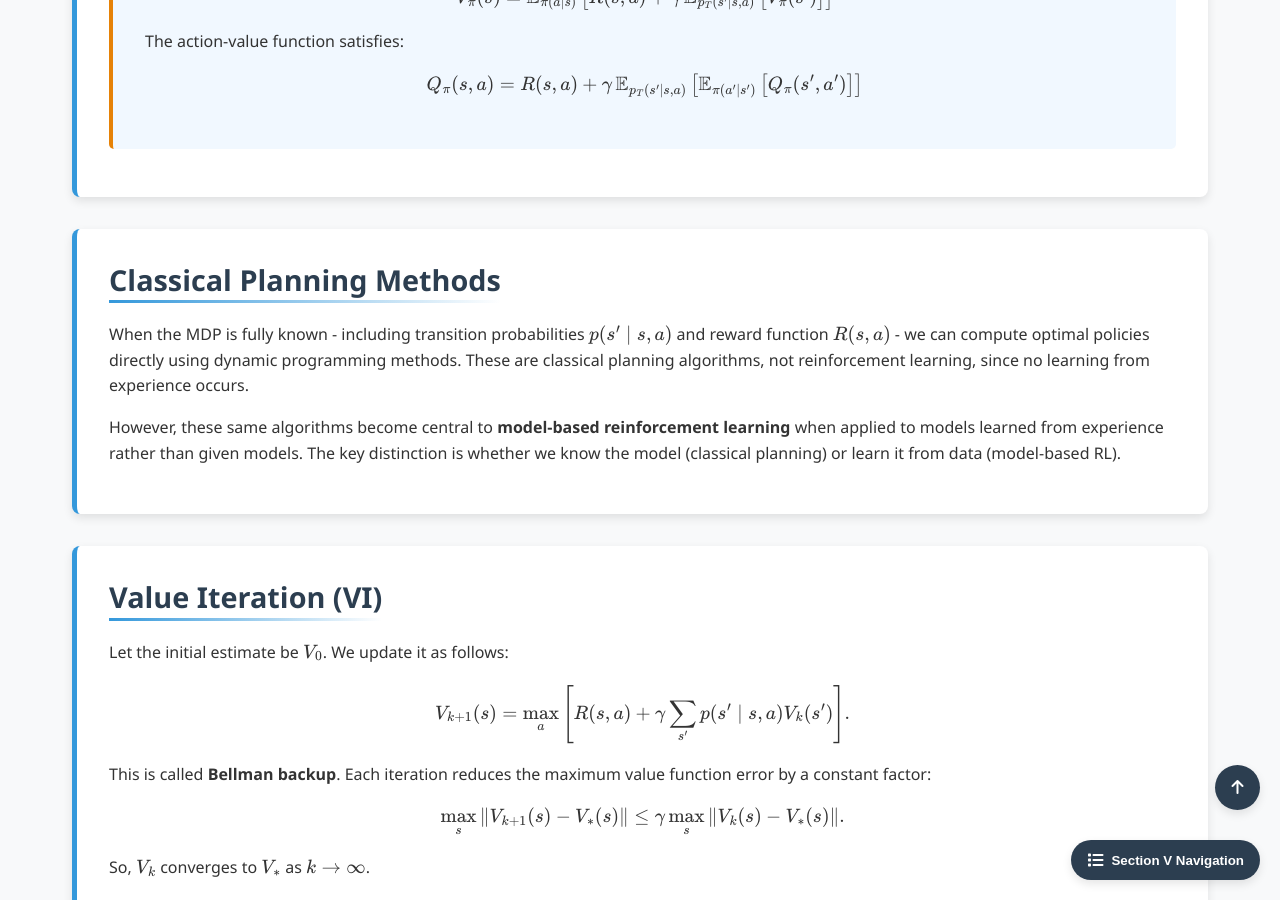
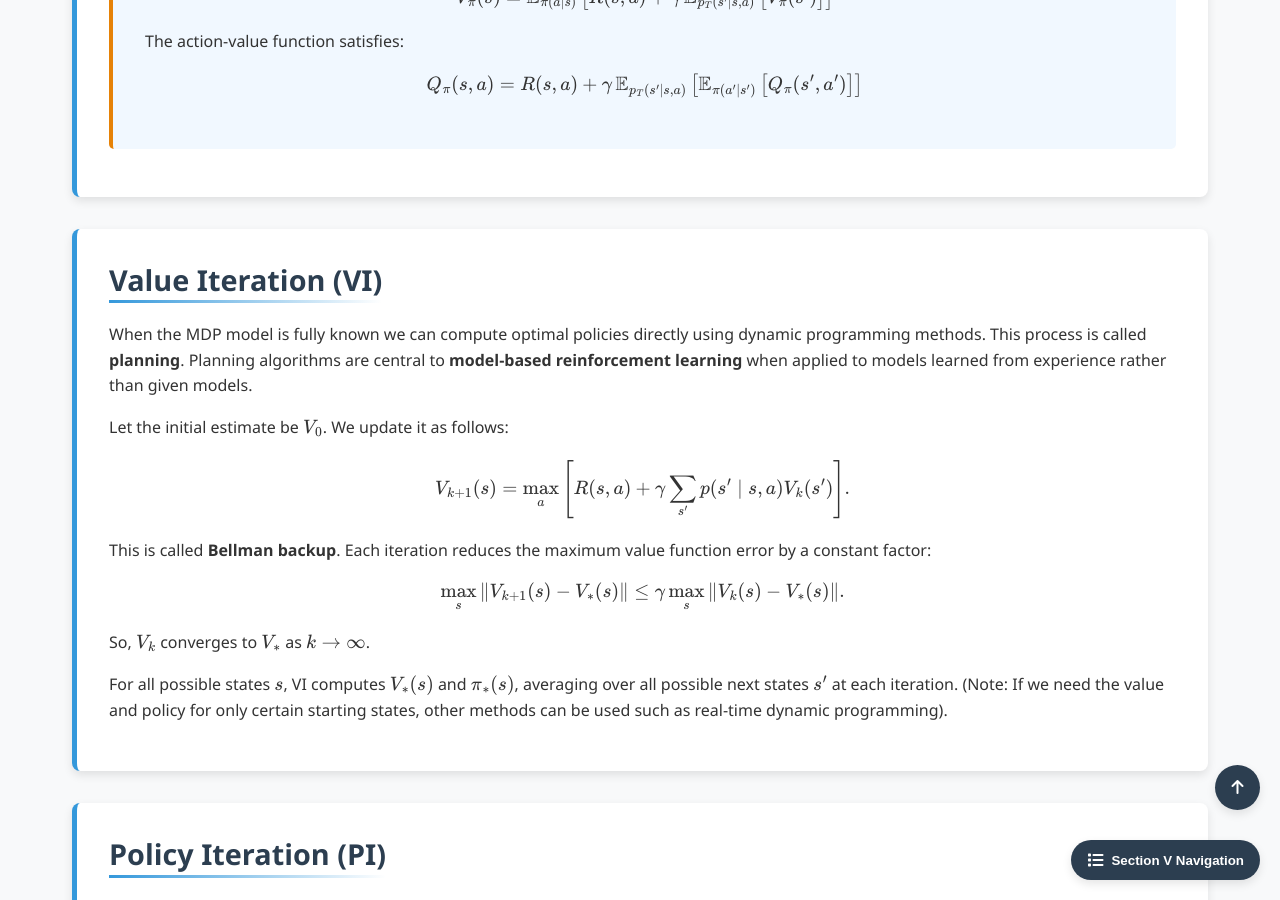
Before and after one commit to Yusukey01/yusukey01.github.io, a Jekyll site: the page built from Mathematics/Machine_learning/intro_RL.html, in a window 1280 px wide and 900 px high, scrolled down 5380 px. Built offline with Jekyll 4.4.1, drawn with Linux system fonts in a browser that asks for light colours; some of the changed text lies outside the part shown.

Commit message:
update RL

```diff
--- a/Mathematics/Machine_learning/intro_RL.html
+++ b/Mathematics/Machine_learning/intro_RL.html
@@ -127,7 +127,6 @@ uses_python: false
             <a href="rl-types">Model-Based and Model-Free Reinforcement Learning</a>
             <a href="#mdp">Markov Decision Process</a>
             <a href="#value-functions">Value Functions & Bellman Equations</a>
-            <a href="#planning">Classical Planning Methods</a>
             <a href="#VI">Value Iteration</a>
             <a href="#PI">Policy Iteration</a>
             <a href="#model-free-rl">Model-Free Reinforcement Learning</a>
@@ -401,22 +400,15 @@ uses_python: false
                 </p>
             </section>
 
-            <section id="planning" class="section-content">
-                <h2>Classical Planning Methods</h2>
-                <p>
-                    When the MDP is fully known - including transition probabilities \(p(s' \mid s, a)\) and reward function \(R(s, a)\) -
-                    we can compute optimal policies directly using dynamic programming methods. These are classical planning algorithms,
-                    not reinforcement learning, since no learning from experience occurs.
-                </p>
-                <p>
-                    However, these same algorithms become central to <strong>model-based reinforcement learning</strong> when applied
-                    to models learned from experience rather than given models. The key distinction is whether we know the model
-                    (classical planning) or learn it from data (model-based RL).
-                </p>
-            </section>
 
             <section id="VI" class="section-content">
                 <h2>Value Iteration (VI)</h2>
+                <p>
+                    When the MDP model is fully known we can compute optimal policies directly using dynamic programming methods.
+                    This process is called <strong>planning</strong>. Planning algorithms are central to <strong>model-based reinforcement learning</strong> when applied
+                    to models learned from experience rather than given models.
+                </p>
+
                 <p>
                 Let the initial estimate be \(V_0\). We update it as follows:
                 \[
```
